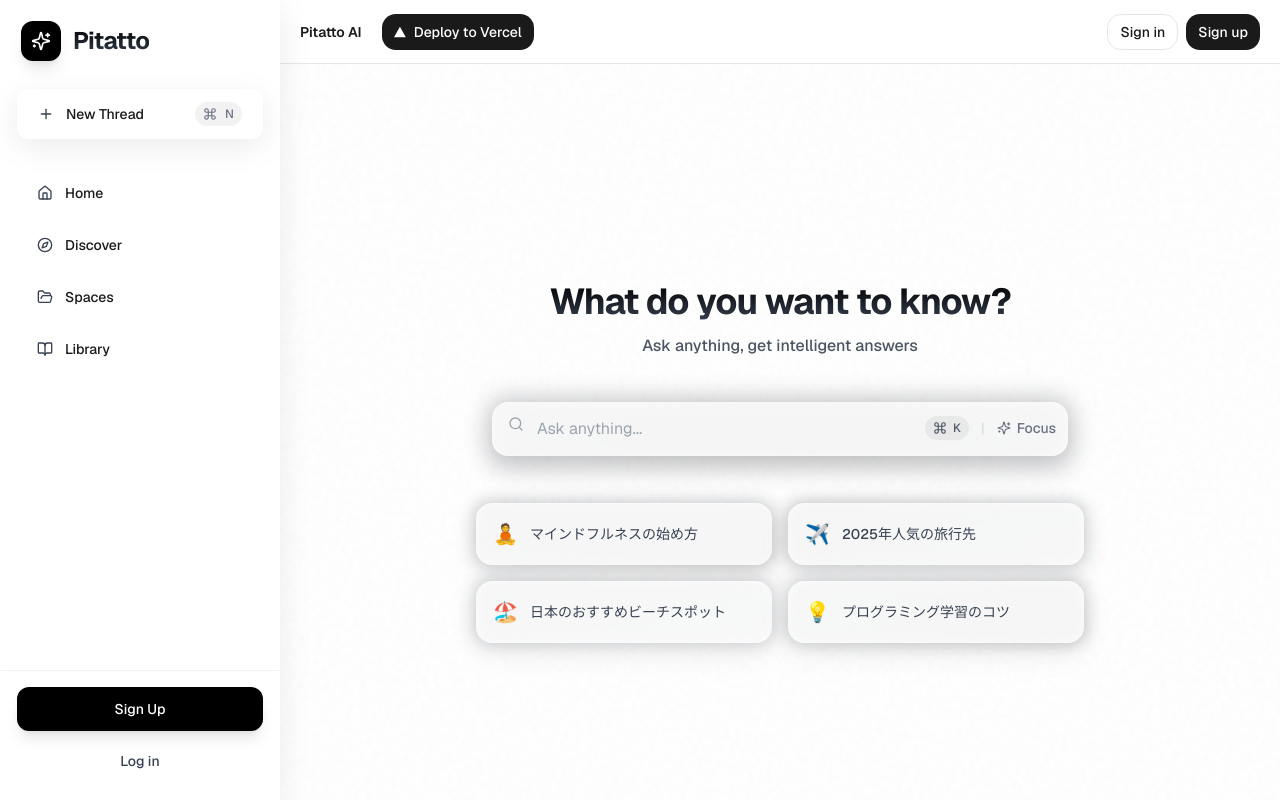
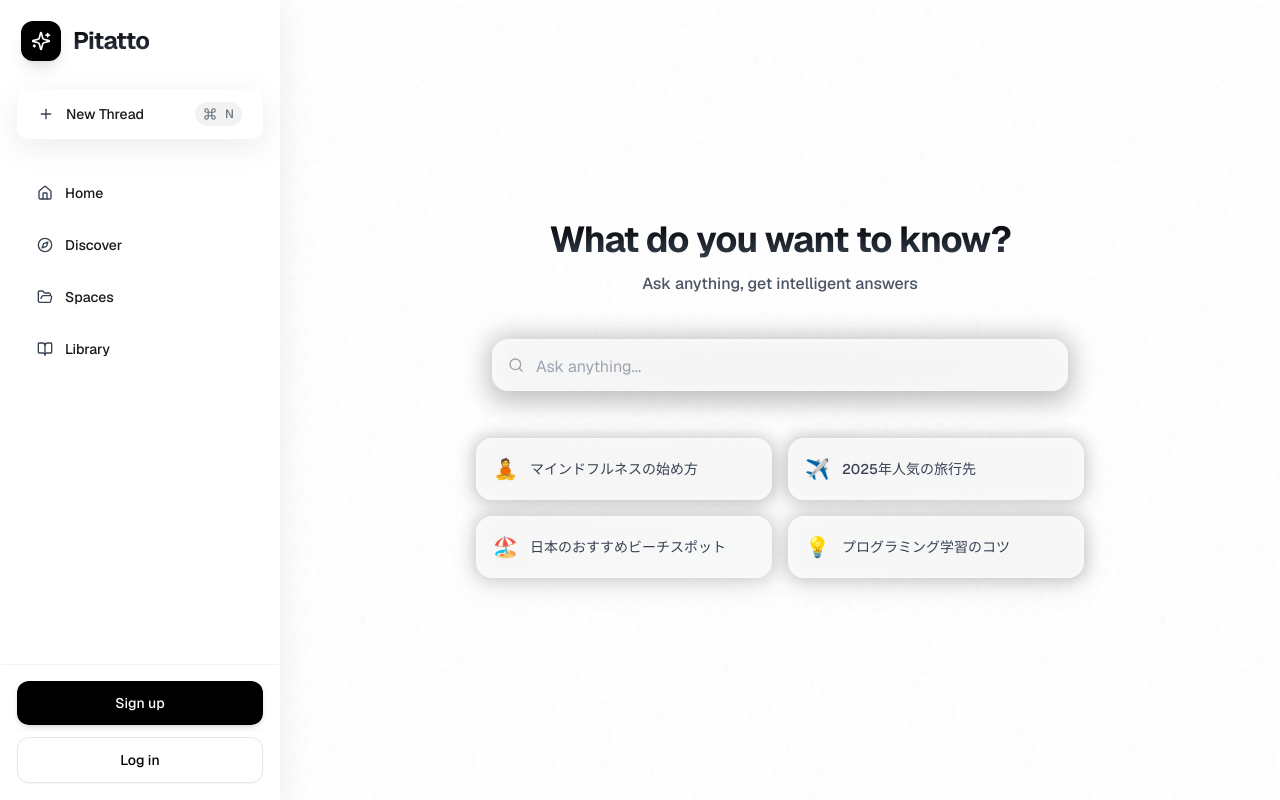
Before and after one commit to nanameru/open-superagent, a Next.js app: page / in a window 1280 px wide. Shown: the top 800 px of the page. Built offline with nearby package versions, Linux system fonts and the light colour scheme; no server answers.

Commit message:
fix: Remove focus border from search input and update auth buttons design

```diff
--- a/app/layout.tsx
+++ b/app/layout.tsx
@@ -1,11 +1,6 @@
-import DeployButton from "@/components/deploy-button";
-import { EnvVarWarning } from "@/components/env-var-warning";
-import HeaderAuth from "@/components/header-auth";
 import { ThemeSwitcher } from "@/components/theme-switcher";
-import { hasEnvVars } from "@/utils/supabase/check-env-vars";
 import { Geist } from "next/font/google";
 import { ThemeProvider } from "next-themes";
-import Link from "next/link";
 import "./globals.css";
 import Sidebar from "@/components/sidebar";
 
@@ -42,17 +37,6 @@ export default function RootLayout({
             <Sidebar />
             <main className="flex-1 flex justify-center ml-[280px]">
               <div className="w-full max-w-5xl">
-                <nav className="w-full flex justify-center border-b border-b-foreground/10 h-16">
-                  <div className="w-full max-w-5xl flex justify-between items-center p-3 px-5 text-sm">
-                    <div className="flex gap-5 items-center font-semibold">
-                      <Link href={"/"}>Pitatto AI</Link>
-                      <div className="flex items-center gap-2">
-                        <DeployButton />
-                      </div>
-                    </div>
-                    {!hasEnvVars ? <EnvVarWarning /> : <HeaderAuth />}
-                  </div>
-                </nav>
                 <div className="flex flex-col gap-20">
                   {children}
                 </div>
--- a/components/search/actions.tsx
+++ b/components/search/actions.tsx
@@ -1,19 +1,5 @@
 'use client';
 
-import { Command, Sparkles } from 'lucide-react';
-
 export default function SearchActions() {
-  return (
-    <div className="absolute right-3 top-[14px] flex items-center space-x-3">
-      <button className="flex items-center space-x-1.5 px-2 py-1 rounded-md bg-black/5 hover:bg-black/10 transition-colors button-effect">
-        <Command className="w-3.5 h-3.5 text-gray-600" />
-        <span className="text-xs font-medium text-gray-600">K</span>
-      </button>
-      <span className="text-gray-300 text-sm">|</span>
-      <button className="text-sm text-gray-500 hover:text-gray-900 flex items-center space-x-1.5 button-effect">
-        <Sparkles className="w-3.5 h-3.5" />
-        <span className="text-sm font-medium">Focus</span>
-      </button>
-    </div>
-  );
+  return null;
 }
--- a/components/search/textarea.tsx
+++ b/components/search/textarea.tsx
@@ -8,15 +8,9 @@ export default function SearchTextarea() {
       <textarea
         placeholder="Ask anything..."
         rows={1}
-        className="w-full py-3.5 px-4 pl-11 text-base rounded-lg glassmorphism input-focus-ring hover-effect resize-none overflow-hidden"
-        style={{ minHeight: '44px' }}
-        onInput={(e) => {
-          const target = e.target as HTMLTextAreaElement;
-          target.style.height = 'auto';
-          target.style.height = `${Math.min(target.scrollHeight, 200)}px`;
-        }}
+        className="w-full py-4 px-4 pl-11 text-base rounded-lg glassmorphism resize-none h-[52px] outline-none focus:outline-none focus:ring-0 border-none"
       />
-      <Search className="absolute left-4 top-[14px] text-gray-400 w-4 h-4" />
+      <Search className="absolute left-4 top-[18px] text-gray-400 w-4 h-4" />
     </div>
   );
 }
--- a/components/sidebar/auth-buttons.tsx
+++ b/components/sidebar/auth-buttons.tsx
@@ -1,12 +1,18 @@
+import Link from 'next/link';
+
 export default function AuthButtons() {
   return (
-    <div className="p-4 border-t border-black/5">
-      <button className="w-full flex items-center justify-center px-5 py-3 text-sm font-medium bg-black text-white rounded-xl hover:bg-gray-900 transition-colors button-effect shadow-lg hover:shadow-xl">
-        Sign Up
-      </button>
-      <button className="w-full flex items-center justify-center px-5 py-3 text-sm font-medium text-gray-700 mt-2 hover:bg-black/5 rounded-xl transition-colors button-effect">
-        Log in
-      </button>
+    <div className="flex flex-col gap-3 p-4 border-t border-black/5">
+      <Link href="/sign-up" className="w-full">
+        <button className="w-full flex items-center justify-center px-5 py-3 text-sm font-medium bg-black text-white rounded-xl hover:bg-gray-900 transition-all duration-200 transform hover:scale-[1.02] shadow-md hover:shadow-lg">
+          Sign up
+        </button>
+      </Link>
+      <Link href="/sign-in" className="w-full">
+        <button className="w-full flex items-center justify-center px-5 py-3 text-sm font-medium bg-white text-black rounded-xl border border-gray-200 hover:bg-gray-50 hover:border-black transition-all duration-200 transform hover:scale-[1.02] shadow-sm hover:shadow-md">
+          Log in
+        </button>
+      </Link>
     </div>
-  )
+  );
 }
```
